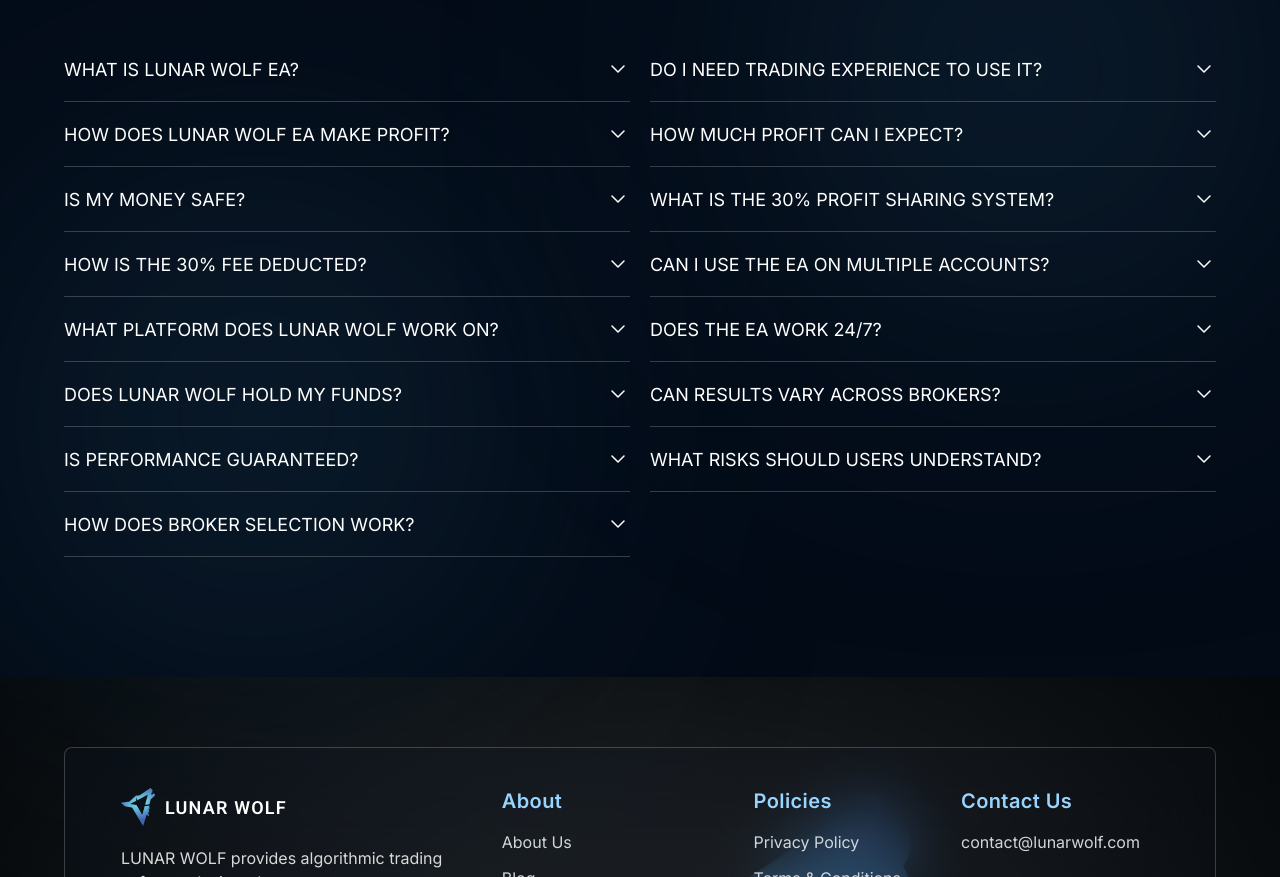
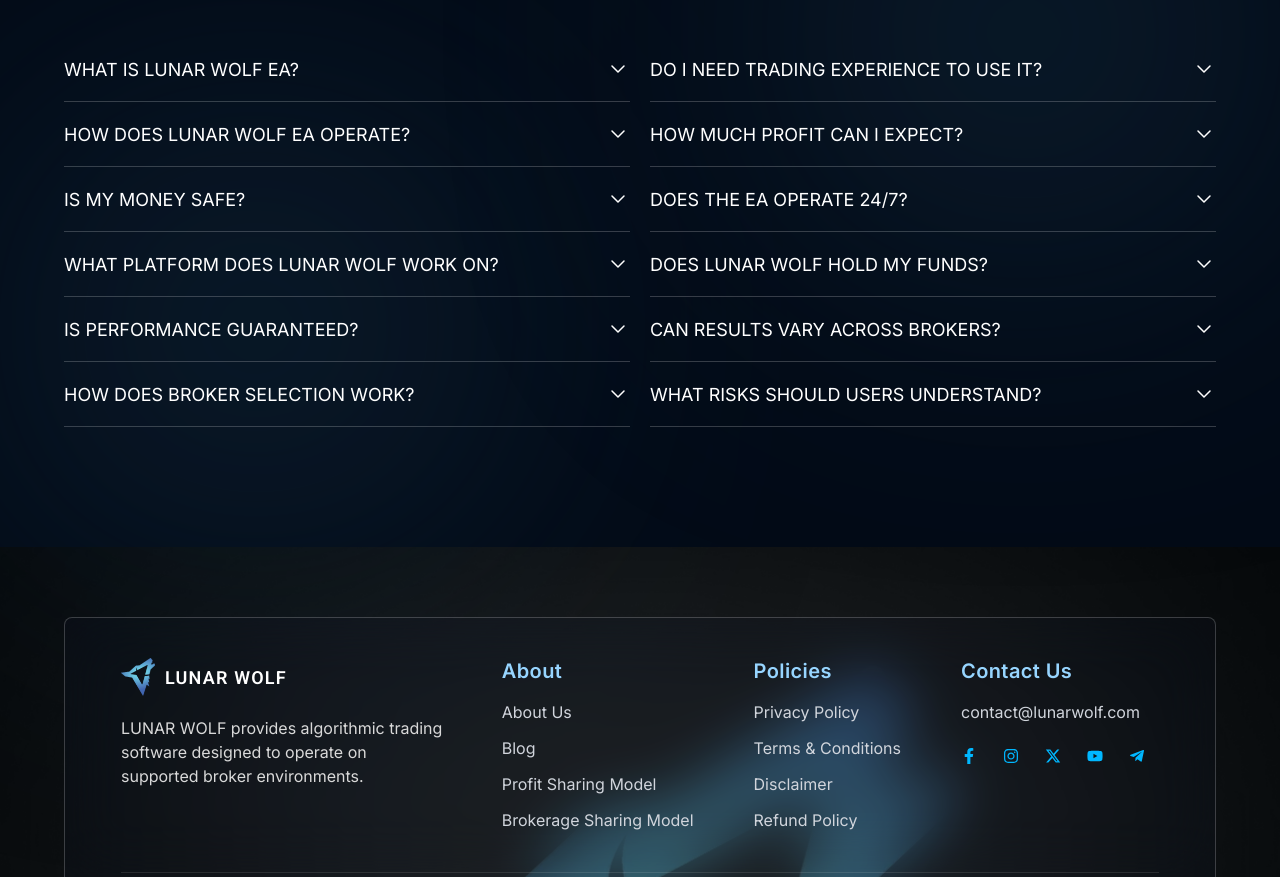
Before and after one commit to maheshBavishi/lunarwolf-latest-webapp, a Next.js app: page /about-us in a window 1280 px wide. Shown: the part 8880-9757 px from the top of the page. Built offline with nearby package versions, Linux system fonts and the light colour scheme.

Commit message:
styles:some design issue fixed

```diff
--- a/src/rendering/home/faqSection/index.js
+++ b/src/rendering/home/faqSection/index.js
@@ -7,35 +7,25 @@ import DownIcon from '@/icons/downIcon';
 const leftFaqs = [
     {
         question: "WHAT IS LUNAR WOLF EA?",
-        answer: "Lunar Wolf EA is an automated Forex trading robot that trades on your MT5 account. It analyzes the market, opens, manages, and closes trades automatically, using a proven strategy for consistent performance."
+        answer: "LUNAR WOLF EA is an automated algorithmic trading system designed to operate on supported MT5 broker accounts. It analyzes market conditions and executes trades automatically based on predefined trading logic and risk parameters."
     },
     {
-        question: "HOW DOES LUNAR WOLF EA MAKE PROFIT?",
-        answer: "It uses advanced algorithms and AI to identify high-probability trading setups and executes them with strict risk management."
+        question: "HOW DOES LUNAR WOLF EA OPERATE?",
+        answer: "LUNAR WOLF EA uses structured execution logic and market-driven conditions to identify trading opportunities and automate trade management. The system is designed to adapt to changing market environments while applying predefined risk controls."
     },
     {
         question: "IS MY MONEY SAFE?",
-        answer: "Yes, your money stays in your own brokerage account. The EA only has permission to trade, not to withdraw or transfer funds."
-    },
-    {
-        question: "HOW IS THE 30% FEE DEDUCTED?",
-        answer: "The 30% performance fee is calculated on a high-water mark basis and is automatically deducted only when your account makes a net profit."
+        answer: (
+            <>
+                Your trading capital remains inside your own broker account at all times.
+                <br /><br />
+                Lunar Wolf does not hold, manage, deposit, withdraw, or access client funds. The EA only receives permission required for automated trade execution.
+            </>
+        )
     },
     {
         question: "WHAT PLATFORM DOES LUNAR WOLF WORK ON?",
-        answer: "Lunar Wolf EA is exclusively designed to work seamlessly with the MetaTrader 5 (MT5) platform."
-    },
-    {
-        question: "DOES LUNAR WOLF HOLD MY FUNDS?",
-        answer: (
-            <>
-                No. Lunar Wolf does not hold, manage, deposit, or withdraw client funds.
-                <br /><br />
-                All trading activity operates directly through your own broker account. You maintain full control over account ownership, capital allocation, deposits, withdrawals, and broker access at all times.
-                <br /><br />
-                Lunar Wolf functions as an algorithmic trading software provider, not a broker or fund manager.
-            </>
-        )
+        answer: "LUNAR WOLF EA is currently designed to operate on supported MetaTrader 5 (MT5) broker environments."
     },
     {
         question: "IS PERFORMANCE GUARANTEED?",
@@ -66,23 +56,43 @@ const leftFaqs = [
 const rightFaqs = [
     {
         question: "DO I NEED TRADING EXPERIENCE TO USE IT?",
-        answer: "No prior trading experience is required. The bot is fully automated, meaning it handles all market analysis and execution."
+        answer: (
+            <>
+                No advanced trading experience is required.
+                <br /><br />
+                However, users should understand that automated trading still involves market risk and remain responsible for broker selection, capital allocation, and account decisions.
+            </>
+        )
     },
     {
         question: "HOW MUCH PROFIT CAN I EXPECT?",
-        answer: "While past performance does not guarantee future results, our proven strategies aim for consistent, long-term growth depending on market conditions."
+        answer: (
+            <>
+                Trading outcomes vary depending on market conditions, broker execution, volatility, and account configuration.
+                <br /><br />
+                Past performance does not guarantee future results, and no specific return levels are promised.
+            </>
+        )
     },
     {
-        question: "WHAT IS THE 30% PROFIT SHARING SYSTEM?",
-        answer: "We align our success with yours. You keep 70% of the profits generated by the bot, and 30% is shared as a performance fee."
+        question: "DOES THE EA OPERATE 24/7?",
+        answer: (
+            <>
+                LUNAR WOLF EA monitors markets during active forex trading sessions and executes only when predefined conditions are met.
+                <br /><br />
+                Continuous monitoring does not guarantee continuous trading activity.
+            </>
+        )
     },
     {
-        question: "CAN I USE THE EA ON MULTIPLE ACCOUNTS?",
-        answer: "Yes, you can connect multiple MT5 accounts depending on the licensing tier or subscription plan you choose."
-    },
-    {
-        question: "DOES THE EA WORK 24/7?",
-        answer: "The EA monitors the market 24/5 during active forex trading hours, automatically adapting to varying market conditions."
+        question: "DOES LUNAR WOLF HOLD MY FUNDS?",
+        answer: (
+            <>
+                No.
+                <br /><br />
+                Users trade exclusively through their own broker accounts. Lunar Wolf does not custody, transfer, or manage user capital.
+            </>
+        )
     },
     {
         question: "CAN RESULTS VARY ACROSS BROKERS?",
```
Also changed, not shown: src/rendering/home/experience/index.js (+4 -4 lines), 2 other files (tests, documents, lock files or other folders).
